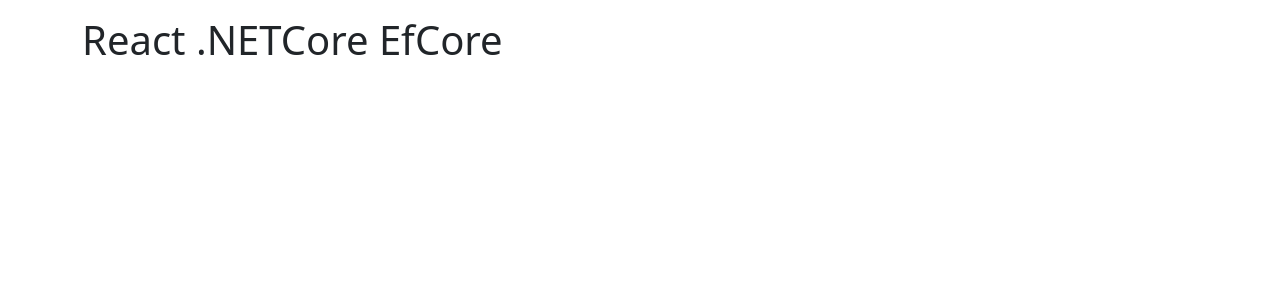
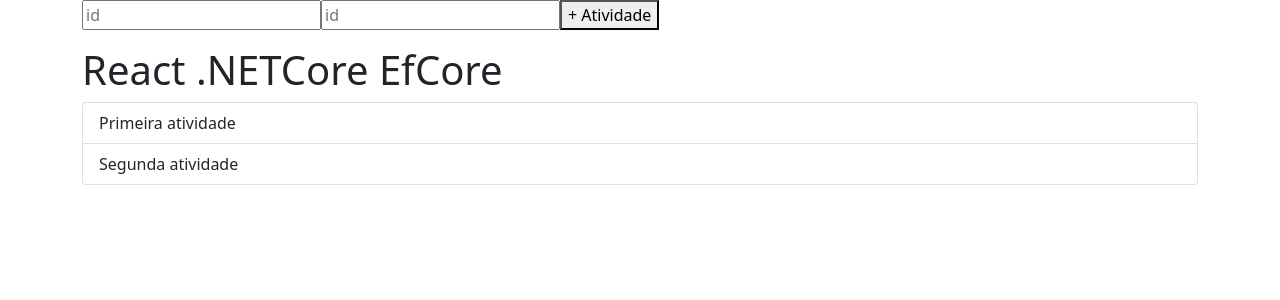
Before and after one commit to AJS2112/proativity-react-dotnet5-efcore5, a React (Create React App) app in the folder front/pro-atividade-app/: page / in a window 1280 px wide. Shown: the top 300 px of the page. Built offline with nearby package versions, Linux system fonts and the light colour scheme.

Commit message:
S1 - atividade map

```diff
--- a/front/pro-atividade-app/src/App.js
+++ b/front/pro-atividade-app/src/App.js
@@ -1,10 +1,27 @@
 import './App.css';
 
 function App() {
+  const atividades = [
+    { id: 1, descricao: "Primeira atividade" },
+    { id: 2, descricao: "Segunda atividade" }
+
+  ];
   return (
-    <div className="mt-3">
-      <h1>React .NETCore EfCore</h1>
-    </div>
+    <>
+      <form>
+        <input id="descricao" type="text" placeholder="id" />
+        <input id="descricao" type="text" placeholder="id" />
+        <button>+ Atividade</button>
+      </form>
+      <div className="mt-3">
+        <h1>React .NETCore EfCore</h1>
+        <ul className='list-group'>
+          {atividades.map(a => (
+            <li key={a.id} className='list-group-item'>{a.descricao}</li>
+          ))}
+        </ul>
+      </div>
+    </>
   );
 }
 
```
